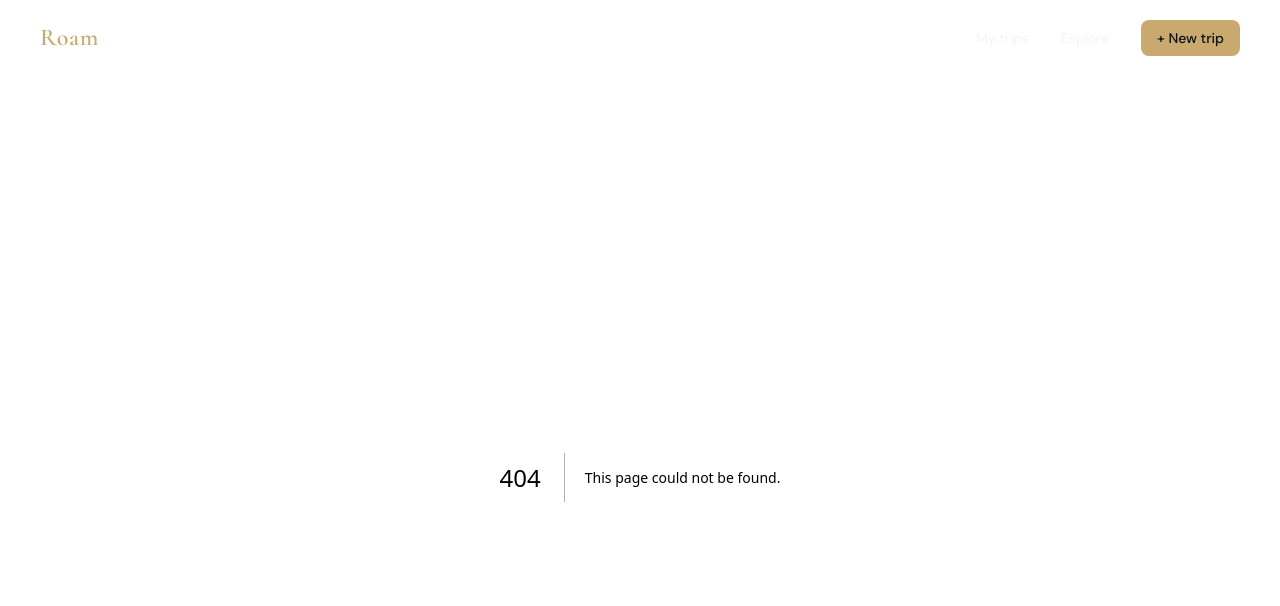
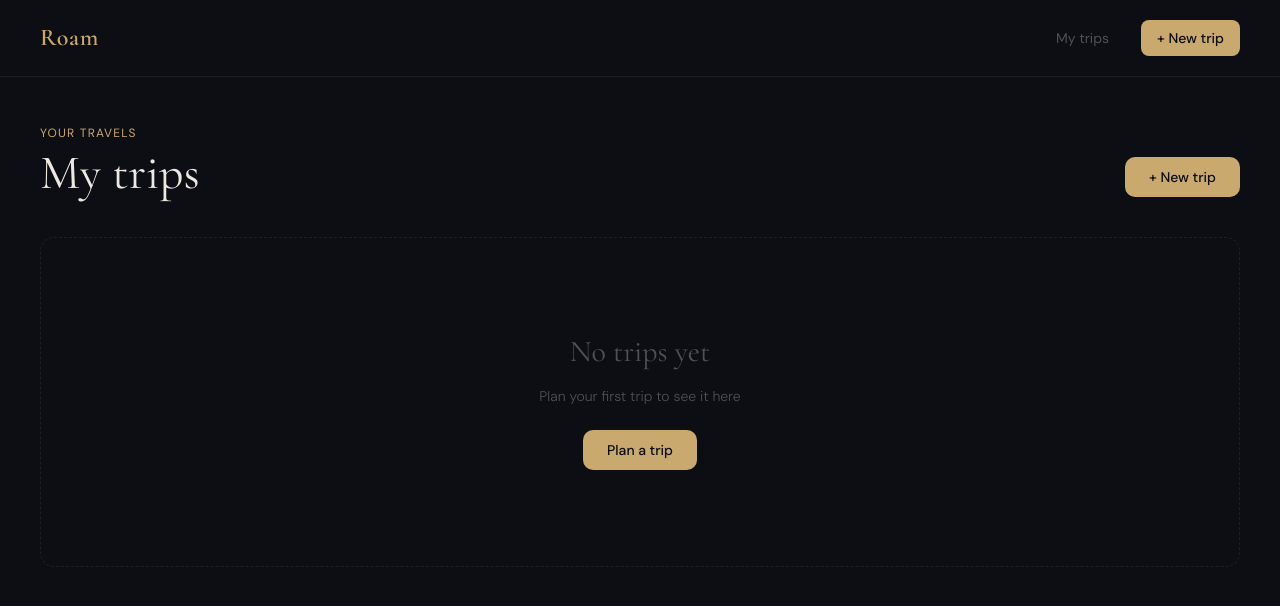
Before and after one commit to jdoneil/roam, a Next.js app: page /trips in a window 1280 px wide. Before the commit this address had no page. Shown: the top 606 px of the page. Built offline with nearby package versions, Linux system fonts and the light colour scheme.

Commit message:
Polishing (#5)
add my trips page
add animations
add loading screen for trip generation

```diff
--- a/src/app/page.tsx
+++ b/src/app/page.tsx
@@ -1,23 +1,41 @@
+"use client";
+
+import FadeIn from "@/components/FadeIn";
 import Tripcard from "@/components/TripCard";
-import { seedTrips } from "@/lib/seedData";
+import { getTrips } from "@/lib/tripStorage";
+import { Trip } from "@/types";
 import Link from "next/link";
+import { useEffect, useState } from "react";
 
 export default function Home() {
+  const [trips, setTrips] = useState<Trip[]>([]);
+
+  useEffect(() => {
+    setTrips(getTrips());
+  }, []);
+
   return (
     <main>
       <section className="px-10 pt-20 pb-16 max-w-2xl">
+        <FadeIn>
           <p className="text-xs tracking-widest text-gold uppercase mb-4">
             AI-powered travel planning
           </p>
+        </FadeIn>
+        <FadeIn>
           <h1 className="font-serif text-6xl font-normal text-(--text-primary) leading-tight mb-5">
             Your next trip,
             <br />
             <em className="text-gold">perfectly planned</em>
           </h1>
+        </FadeIn>
+        <FadeIn>
           <p className="text-base text-(--text-secondary) font-light leading-relaxed mb-9 max-w-md">
-          Describe where you want to go and how you want to feel. Roam builds a
-          day-by-day itinerary tailored to you — in seconds.
+            Describe where you want to go and how you want to feel. Roam builds
+            a day-by-day itinerary tailored to you — in seconds.
           </p>
+        </FadeIn>
+        <FadeIn>
           <div className="flex gap-3">
             <Link
               href="/new"
@@ -29,10 +47,11 @@ export default function Home() {
               See an example
             </button>
           </div>
+        </FadeIn>
       </section>
 
       <div className="border-t border-(--border-subtle) mx-10" />
-      <section className="grid grid-cols-3 px-10 py-7 border-b border-(--border-subtle)">
+      <section className="grid grid-cols-1 sm:grid-cols-3 px-6 sm:px-10 py-7 border-b border-(--border-subtle)">
         {[
           { num: "2.4k", label: "Trips planned" },
           { num: "94", label: "Destinations covered" },
@@ -40,7 +59,7 @@ export default function Home() {
         ].map((stat, i) => (
           <div
             key={i}
-            className={`px-6 ${i === 0 ? "pl-0" : "border-l border-(--border-subtle)"}`}
+            className={`px-6 ${i === 0 ? "sm:pl-0" : "border-l border-(--border-subtle)"}`}
           >
             <p className="font-serif text-4xl text-gold font-bold">
               {stat.num}
@@ -53,10 +72,35 @@ export default function Home() {
         <p className="text-xs tracking-widest text-(--text-tertiary) uppercase mb-5">
           Recent trips
         </p>
-        <div className="grid grid-cols-3 gap-4">
-          {seedTrips.map((trip) => (
-            <Tripcard key={trip.id} trip={trip} />
-          ))}
+        <Link
+          href="/trips"
+          className="text-xs text-gold hover:opacity-80 transition-opacity"
+        >
+          View all →
+        </Link>
+        <div className="grid grid-cols-1 sm:grid-cols-2 lg:grid-cols-3 gap-4">
+          {trips.length === 0 ? (
+            <div className="col-span-3 py-16 flex flex-col items-center gap-4 border border-dashed border-(--border-subtle)] rounded-xl">
+              <p className="font-serif text-3xl text-(--text-tertiary)]">
+                No trips yet
+              </p>
+              <p className="text-sm text-(--text-tertiary)] font-light">
+                Plan your first trip to see it here
+              </p>
+              <Link
+                href="/new"
+                className="mt-2 px-6 py-2.5 bg-gold text-bg-base rounded-lg text-sm font-medium hover:opacity-90 transition-opacity"
+              >
+                Plan a trip
+              </Link>
+            </div>
+          ) : (
+            trips.map((trip, i) => (
+              <FadeIn key={trip.id} delay={i * 0.1}>
+                <Tripcard trip={trip} />
+              </FadeIn>
+            ))
+          )}
         </div>
       </section>
     </main>
--- /dev/null
+++ b/src/app/trips/page.tsx
@@ -0,0 +1,71 @@
+"use client";
+
+import { useEffect, useState } from "react";
+import { Trip } from "@/types";
+import { getTrips } from "@/lib/tripStorage";
+import TripCard from "@/components/TripCard";
+import FadeIn from "@/components/FadeIn";
+import Link from "next/link";
+
+export default function TripsPage() {
+  const [trips, setTrips] = useState<Trip[]>([]);
+
+  useEffect(() => {
+    setTrips(getTrips());
+  }, []);
+
+  return (
+    <main className="min-h-screen bg-bg-base px-10 py-12">
+      <FadeIn>
+        <div className="flex items-end justify-between mb-10">
+          <div>
+            <p className="text-xs tracking-widest text-gold uppercase mb-2">
+              Your travels
+            </p>
+            <h1 className="font-serif text-5xl font-normal text-(--text-primary)">
+              My trips
+            </h1>
+          </div>
+          <Link
+            href="/new"
+            className="px-6 py-2.5 bg-gold text-bg-base rounded-lg text-sm font-medium hover:opacity-90 transition-opacity"
+          >
+            + New trip
+          </Link>
+        </div>
+      </FadeIn>
+
+      {trips.length === 0 ? (
+        <FadeIn delay={0.1}>
+          <div className="py-24 flex flex-col items-center gap-4 border border-dashed border-(--border-subtle) rounded-xl">
+            <p className="font-serif text-3xl text-(--text-tertiary)">
+              No trips yet
+            </p>
+            <p className="text-sm text-(--text-tertiary) font-light">
+              Plan your first trip to see it here
+            </p>
+            <Link
+              href="/new"
+              className="mt-2 px-6 py-2.5 bg-gold text-bg-base rounded-lg text-sm font-medium hover:opacity-90 transition-opacity"
+            >
+              Plan a trip
+            </Link>
+          </div>
+        </FadeIn>
+      ) : (
+        <>
+          <p className="text-sm text-(--text-tertiary) mb-6">
+            {trips.length} {trips.length === 1 ? "trip" : "trips"} planned
+          </p>
+          <div className="grid grid-cols-1 sm:grid-cols-2 lg:grid-cols-3 gap-4">
+            {trips.map((trip, i) => (
+              <FadeIn key={trip.id} delay={i * 0.08}>
+                <TripCard trip={trip} />
+              </FadeIn>
+            ))}
+          </div>
+        </>
+      )}
+    </main>
+  );
+}
--- /dev/null
+++ b/src/components/FadeIn.tsx
@@ -0,0 +1,27 @@
+"use client";
+
+import { motion } from "framer-motion";
+import { ReactNode } from "react";
+
+interface FadeInProps {
+  children: ReactNode;
+  delay?: number;
+  className?: string;
+}
+
+export default function FadeIn({
+  children,
+  delay = 0,
+  className,
+}: FadeInProps) {
+  return (
+    <motion.div
+      initial={{ opacity: 0, y: 16 }}
+      animate={{ opacity: 1, y: 0 }}
+      transition={{ duration: 0.4, delay, ease: "easeOut" }}
+      className={className}
+    >
+      {children}
+    </motion.div>
+  );
+}
--- /dev/null
+++ b/src/components/GeneratingTripScreen.tsx
@@ -0,0 +1,68 @@
+"use client";
+import { motion } from "framer-motion";
+import { useState, useEffect } from "react";
+
+const steps = [
+  "Researching your destination...",
+  "Planning day-by-day activities...",
+  "Finding the best local spots...",
+  "Optimizing your route...",
+  "Finalizing your itinerary...",
+];
+
+export default function GeneratingTripScreen({
+  destination,
+}: {
+  destination: string;
+}) {
+  return (
+    <div className="fixed inset-0 bg-bg-base flex flex-col items-center justify-center z-50">
+      <motion.div
+        initial={{ opacity: 0, y: 20 }}
+        animate={{ opacity: 1, y: 0 }}
+        className="flex flex-col items-center gap-6 max-w-sm text-center"
+      >
+        <div className="flex gap-1.5">
+          {[0, 1, 2].map((i) => (
+            <motion.div
+              key={i}
+              className="w-2 h-2 rounded-full bg-gold"
+              animate={{ opacity: [0.3, 1, 0.3] }}
+              transition={{ duration: 1.2, repeat: Infinity, delay: i * 0.2 }}
+            />
+          ))}
+        </div>
+        <div>
+          <p className="font-serif text-3xl text-(--text-primary) mb-2">
+            Planning your trip to
+          </p>
+          <p className="font-serif text-3xl text-gold italic">{destination}</p>
+        </div>
+        <AnimatedSteps steps={steps} />
+      </motion.div>
+    </div>
+  );
+}
+
+function AnimatedSteps({ steps }: { steps: string[] }) {
+  const [current, setCurrent] = useState(0);
+
+  useEffect(() => {
+    const interval = setInterval(() => {
+      setCurrent((i) => (i + 1) % steps.length);
+    }, 2000);
+    return () => clearInterval(interval);
+  }, []);
+
+  return (
+    <motion.p
+      key={current}
+      initial={{ opacity: 0, y: 6 }}
+      animate={{ opacity: 1, y: 0 }}
+      exit={{ opacity: 0 }}
+      className="text-sm text-(--text-tertiary) font-light"
+    >
+      {steps[current]}
+    </motion.p>
+  );
+}
--- a/src/components/ItineraryView.tsx
+++ b/src/components/ItineraryView.tsx
@@ -4,6 +4,7 @@ import { useState } from "react";
 import { Trip, Activity, Day } from "@/types";
 import ActivityCard from "./ActivityCard";
 import MapView from "./MapView";
+import { motion } from "framer-motion";
 
 interface ItineraryViewProps {
   trip: Trip;
@@ -35,7 +36,7 @@ export default function ItineraryView({ trip }: ItineraryViewProps) {
           <span className="text-(--text-primary) font-serif capitalize text-5xl">
             {trip.destination}
           </span>
-          <p className="text-sm text-(--text-tertiary)">
+          <p className="text-sm text-(--text-tertiary) mt-3">
             {new Date(trip.startDate).toLocaleDateString("en-US", {
               month: "short",
               day: "numeric",
@@ -61,10 +62,7 @@ export default function ItineraryView({ trip }: ItineraryViewProps) {
           ))}
         </div>
       </div>
-      <div
-        className="grid flex-1 overflow-hidden"
-        style={{ gridTemplateColumns: "320px 1fr" }}
-      >
+      <div className="grid flex-1 overflow-hidden grid-cols-1 lg:grid-cols-[320px_1fr]">
         <div className="flex flex-col border-r border-(--border-subtle) overflow-hidden">
           <div className="flex border-b border-(--border-subtle) px-4 overflow-x-auto shrink-0">
             {trip.days.map((day, index) => (
@@ -77,7 +75,7 @@ export default function ItineraryView({ trip }: ItineraryViewProps) {
                     : "text-(--text-tertiary) border-transparent hover:text-(--text-secondary)"
                 }`}
               >
-                Day {index}
+                Day {index + 1}
               </div>
             ))}
           </div>
@@ -85,17 +83,25 @@ export default function ItineraryView({ trip }: ItineraryViewProps) {
             <p className="text-xs text-(--text-tertiary) tracking-widest uppercase mb-3">
               {activeDay.date}
             </p>
-            {activeDay.activities.map((activity) => (
+            {activeDay.activities.map((activity, index) => (
+              <motion.div
+                key={"activity" + index}
+                initial={{ opacity: 0, x: -8 }}
+                animate={{ opacity: 1, x: 0 }}
+                exit={{ opacity: 0, x: 8 }}
+                transition={{ duration: 0.2 }}
+              >
                 <ActivityCard
                   key={activity.id}
                   activity={activity}
                   isActive={activeActivity?.id === activity.id}
                   onClick={() => setActiveActivity(activity)}
                 />
+              </motion.div>
             ))}
           </div>
         </div>
-        <div className="overflow-hidden">
+        <div className="h-100 lg:h-full overflow-hidden">
           <MapView
             activities={activeDay.activities}
             activeActivity={activeActivity}
--- a/src/components/Navbar.tsx
+++ b/src/components/Navbar.tsx
@@ -11,16 +11,10 @@ export default function Navbar() {
       </Link>
       <div className="flex items-center gap-8">
         <Link
-          href="/"
-          className="text-sm text-(--text-secondary) hover:text-(--text-primary) transition-colors"
+          href="/trips"
+          className="text-sm text-(--text-tertiary) hover:text-(--text-primary) transition-colors"
         >
           My trips
-        </Link>
-        <Link
-          href="/"
-          className="text-sm text-(--text-secondary) hover:text-(--text-primary) transition-colors"
-        >
-          Explore
         </Link>
         <Link
           href="/new"
--- a/src/components/TripForm.tsx
+++ b/src/components/TripForm.tsx
@@ -8,6 +8,7 @@ import { Input } from "@/components/ui/input";
 import { generateItinerary } from "@/lib/generateItinerary";
 import { saveTrip } from "@/lib/tripStorage";
 import { Trip } from "@/types";
+import GeneratingTripScreen from "@/components/GeneratingTripScreen";
 
 const VIBES: TravelVibe[] = [
   "culture",
@@ -95,8 +96,10 @@ export default function TripForm() {
   const isValid =
     destination && startDate && endDate && selectedVibes.length > 0 && days > 0;
 
+  if (loading) return <GeneratingTripScreen destination={destination} />;
+
   return (
-    <div className="grid lg:grid-cols-[1fr_380px] grid-cols-1 grid-rows-2 lg:min-h-[calc(100vh-65px)] ">
+    <div className="grid grid-cols-1 lg:grid-cols-[1fr_380px] min-h-[calc(100vh-65px)]">
       <div className="px-14 py-12 border-r border-(--border-subtle) lg:border-r-0 lg:border-b">
         <p className="text-xs tracking-widest text-gold uppercase mb-3">
           New trip
@@ -200,7 +203,7 @@ export default function TripForm() {
         </div>
       </div>
 
-      <div className="bg-bg-surface px-8 py-10">
+      <div className="hidden lg:block bg-bg-surface px-8 py-10">
         <p className="text-xs tracking-widest text-(--text-tertiary) uppercase mb-5">
           Trip preview
         </p>
```
Lines whose indentation alone changed are shown as unchanged.
